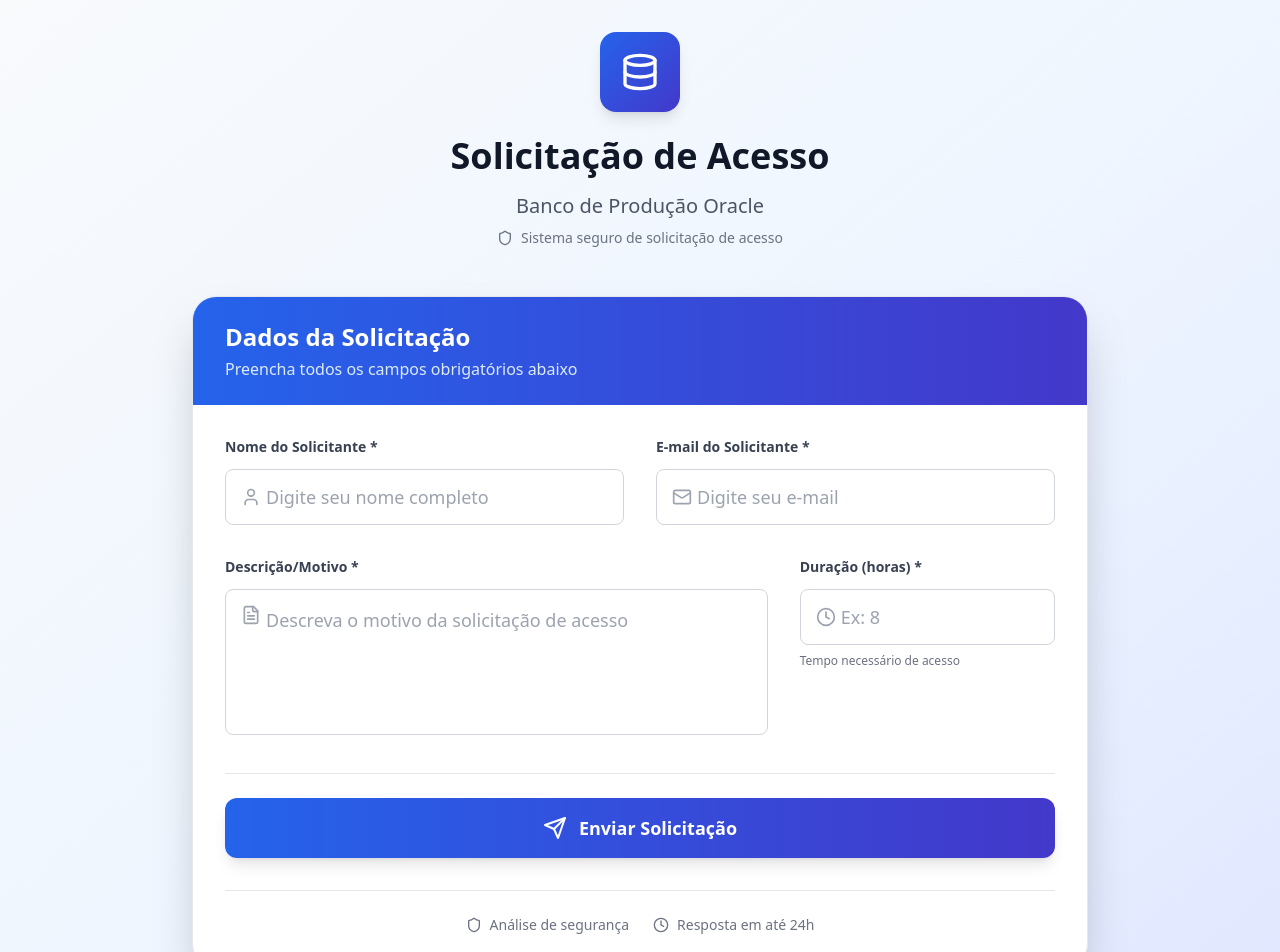
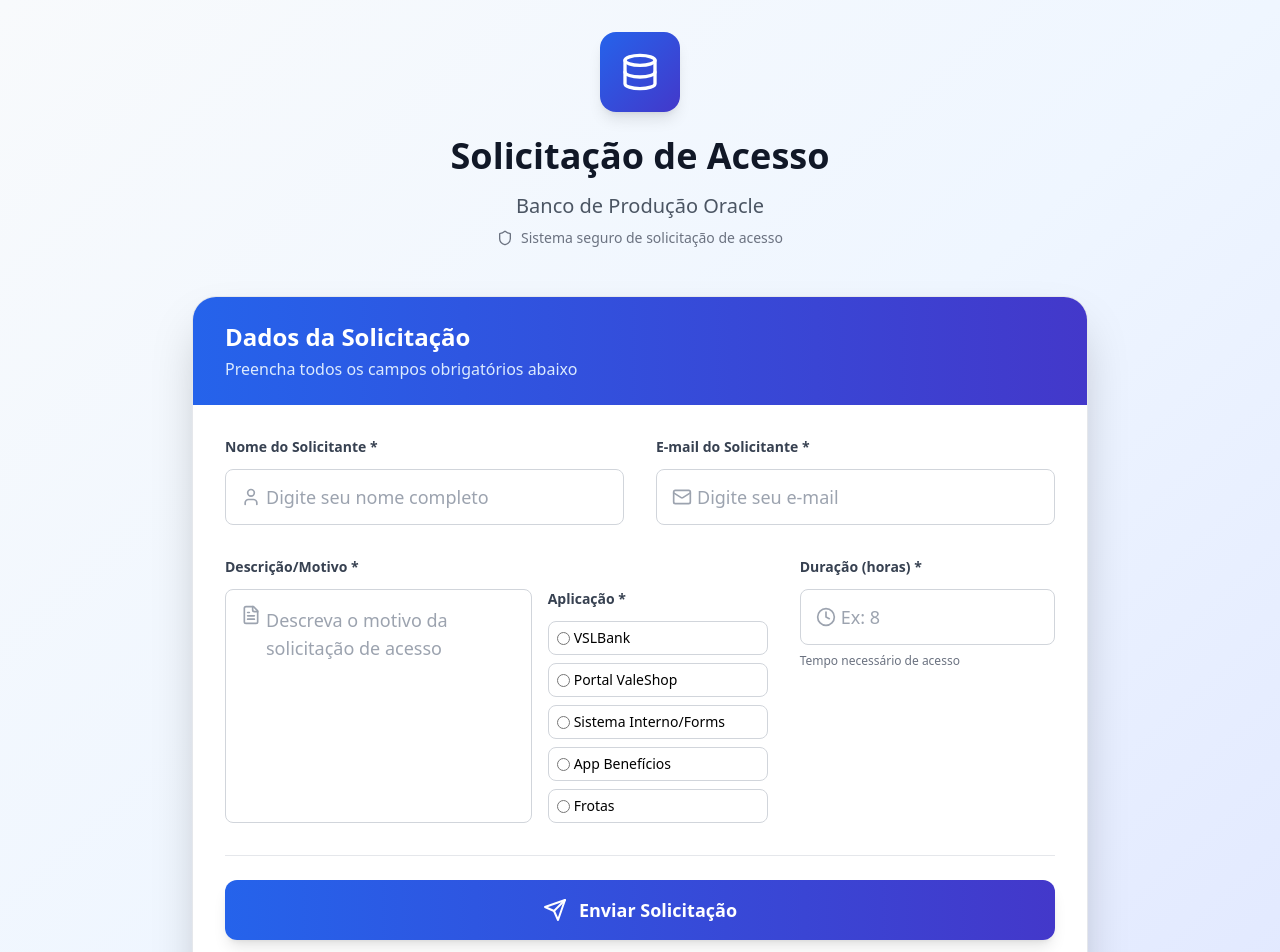
Before and after one commit to kaua2398/test2, a React (Vite) app: page / in a window 1280 px wide. Shown: the top 952 px of the page. Built offline with nearby package versions, Linux system fonts and the light colour scheme.

Commit message:
Colocando o tipo de usuario

```diff
--- a/src/App.tsx
+++ b/src/App.tsx
@@ -6,6 +6,7 @@ interface FormData {
   requester_email: string;
   reason: string;
   duration_hours: string;
+  application: string; // Novo campo para aplicação
 }
 
 interface FormStatus {
@@ -18,7 +19,8 @@ function App() {
     requester_name: '',
     requester_email: '',
     reason: '',
-    duration_hours: ''
+    duration_hours: '',
+    application: '' // Inicializa vazio
   });
 
   const [errors, setErrors] = useState<Partial<FormData>>({});
@@ -50,6 +52,10 @@ function App() {
       newErrors.duration_hours = 'Duração é obrigatória';
     } else if (isNaN(Number(formData.duration_hours)) || Number(formData.duration_hours) <= 0) {
       newErrors.duration_hours = 'Duração deve ser um número maior que 0';
+    }
+
+    if (!formData.application) {
+      newErrors.application = 'Selecione a aplicação';
     }
 
     setErrors(newErrors);
@@ -93,7 +99,8 @@ function App() {
           requester_name: '',
           requester_email: '',
           reason: '',
-          duration_hours: ''
+          duration_hours: '',
+          application: '' // Limpa também o campo da aplicação
         });
       } else {
         const errorText = await response.text();
@@ -210,26 +217,55 @@ function App() {
             </div>
 
             <div className="grid grid-cols-1 lg:grid-cols-3 gap-6 sm:gap-8">
-              {/* Descrição/Motivo */}
+              {/* Descrição/Motivo + Aplicação lado a lado */}
               <div className="lg:col-span-2">
                 <label className="block text-sm sm:text-sm font-semibold text-gray-700 mb-2 sm:mb-3">
                   Descrição/Motivo *
                 </label>
-                <div className="relative">
+                <div className="flex flex-col lg:flex-row gap-4 items-stretch w-full">
+                  <div className="relative flex-1 w-full min-w-0 flex items-stretch">
                     <FileText className="absolute left-3 sm:left-4 top-3 sm:top-4 text-gray-400 w-4 h-4 sm:w-5 sm:h-5" />
                     <textarea
                       value={formData.reason}
                       onChange={(e) => handleInputChange('reason', e.target.value)}
-                    className={`${inputClasses('reason')} min-h-[100px] sm:min-h-[120px] pt-3 sm:pt-4 pb-3 sm:pb-4 text-base sm:text-lg resize-none pl-10 sm:pl-10`}
+                      className={`${inputClasses('reason')} w-full min-h-[100px] sm:min-h-[120px] pt-3 sm:pt-4 pb-3 sm:pb-4 text-base sm:text-lg resize-none pl-10 sm:pl-10`}
                       placeholder="Descreva o motivo da solicitação de acesso"
                       rows={4}
                     />
-                </div>
                     {errors.reason && (
                       <p className="mt-2 text-sm text-red-600 font-medium">{errors.reason}</p>
                     )}
                   </div>
-
+                  {/* Botões de escolha da aplicação ao lado, centralizados verticalmente */}
+                  <div className="flex flex-col justify-center gap-2 w-[220px] min-w-[180px] max-w-[240px] h-full">
+                    <span className="block text-sm font-semibold text-gray-700 mb-1">Aplicação *</span>
+                    <div className="flex flex-col gap-2">
+                      {[
+                        { value: 'VSLBank', label: 'VSLBank' },
+                        { value: 'Portal ValeShop', label: 'Portal ValeShop' },
+                        { value: 'Sistema Interno/Forms', label: 'Sistema Interno/Forms' },
+                        { value: 'App Benefícios', label: 'App Benefícios' },
+                        { value: 'Frotas', label: 'Frotas' }
+                      ].map(app => (
+                        <label key={app.value} className={`flex items-center px-2 py-1.5 rounded-lg border cursor-pointer transition-all duration-150 text-xs sm:text-sm font-medium ${formData.application === app.value ? 'bg-blue-600 text-white border-blue-600' : 'bg-white border-gray-300 hover:border-blue-400'}`}>
+                          <input
+                            type="radio"
+                            name="application"
+                            value={app.value}
+                            checked={formData.application === app.value}
+                            onChange={() => handleInputChange('application', app.value)}
+                            className="mr-1 accent-blue-600"
+                          />
+                          {app.label}
+                        </label>
+                      ))}
+                    </div>
+                    {errors.application && (
+                      <p className="mt-2 text-sm text-red-600 font-medium">{errors.application}</p>
+                    )}
+                  </div>
+                </div>
+              </div>
               {/* Duração */}
               <div>
                 <label className="block text-sm sm:text-sm font-semibold text-gray-700 mb-2 sm:mb-3">
@@ -296,7 +332,7 @@ function App() {
         {/* Additional Info */}
         <div className="mt-6 sm:mt-8 text-center">
           <p className="text-xs sm:text-sm text-gray-600">
-            Em caso de dúvidas, entre em contato com a equipe de TI
+            Em caso de dúvidas, entre em contato.
           </p>
         </div>
       </div>
```
Lines whose indentation alone changed are shown as unchanged.
